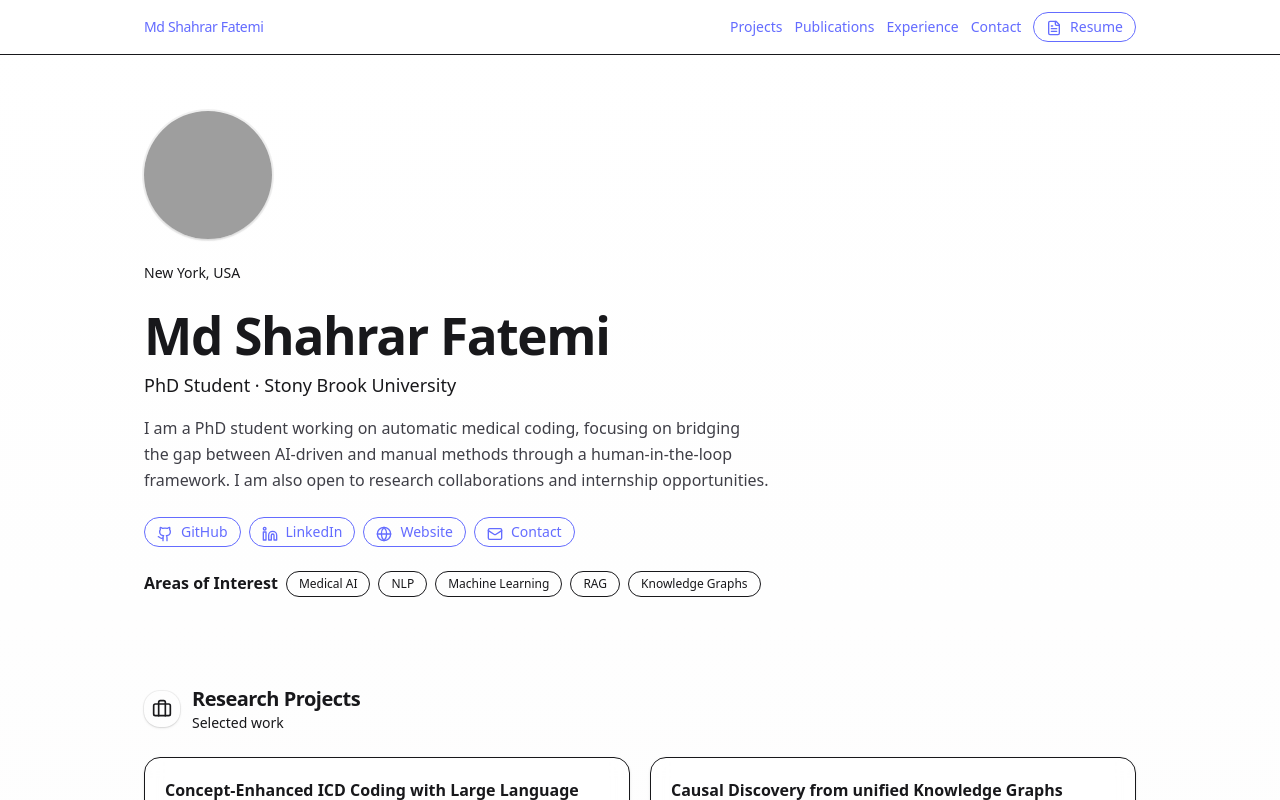
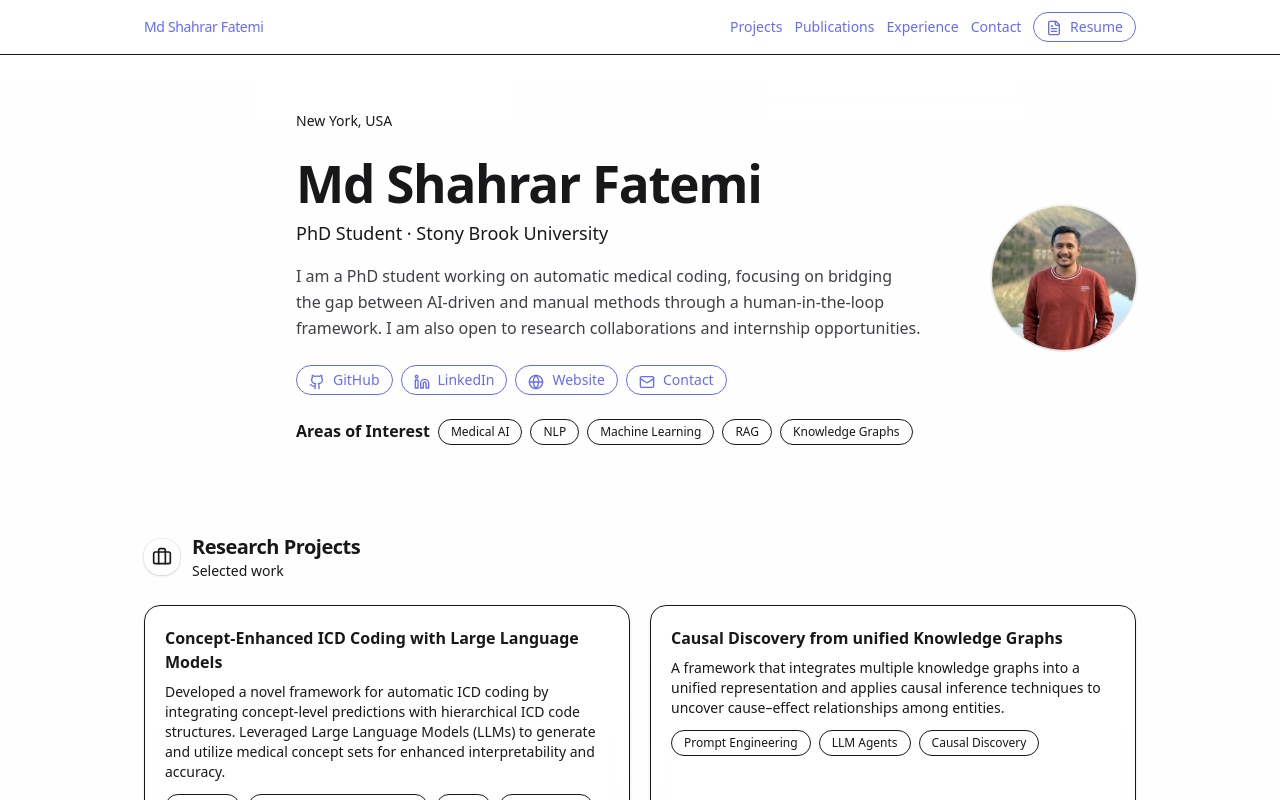
Before and after one commit to shahrarfatemi/shahrarfatemi.github.io, a React (Vite) app in the folder web/: page / in a window 1280 px wide. Shown: the top 800 px of the page. Built offline with nearby package versions, Linux system fonts and the light colour scheme; grey boxes are pictures that could not be loaded.

Commit message:
Refactor hero section layout and image handling

```diff
--- a/web/src/App.jsx
+++ b/web/src/App.jsx
@@ -210,7 +210,7 @@ function PortfolioSite() {
 
       {/* Hero */}
       <section id="home" className="mx-auto max-w-5xl px-4 py-14">
-        <motion.div initial={{ opacity: 0, y: 10 }} animate={{ opacity: 1, y: 0 }} transition={{ duration: 0.6 }}>
+        {/* <motion.div initial={{ opacity: 0, y: 10 }} animate={{ opacity: 1, y: 0 }} transition={{ duration: 0.6 }}>
           <motion.img
             src="https://drive.google.com/file/d/1DhehkL_g07xJUXW_6CZ-PeJoOZ7xEZyz/view?usp=sharing"
             alt="Md Shahrar Fatemi headshot"
@@ -218,8 +218,19 @@ function PortfolioSite() {
             animate={{ opacity: 1, scale: 1, y: 0 }}
             transition={{ duration: 0.5 }}
             className="mb-6 h-28 w-28 rounded-full object-cover ring-2 ring-black/5 shadow-sm dark:ring-white/10 sm:h-32 sm:w-32"
+          /> */}
+          <motion.div
+            initial={{ opacity: 0, y: 10 }}
+            animate={{ opacity: 1, y: 0 }}
+            transition={{ duration: 0.6 }}
+            className="flex flex-col items-start gap-6 sm:flex-row-reverse sm:items-center"
+          >
+          <img
+            src="./head_shot.jpg"
+            alt="Md Shahrar Fatemi headshot"
+            className="h-32 w-32 rounded-full object-cover ring-2 ring-black/5 shadow-sm dark:ring-white/10 sm:h-36 sm:w-36"
           />
-
+          <div>
             <div className="mb-6 text-sm text-muted-foreground">{PROFILE.location}</div>
             <h1 className="mb-2 text-3xl font-semibold tracking-tight sm:text-4xl">{PROFILE.name}</h1>
             <p className="mb-4 text-lg text-muted-foreground">{PROFILE.role}</p>
@@ -237,6 +248,7 @@ function PortfolioSite() {
             <div className="mt-6 flex flex-wrap gap-2">
               <b> Areas of Interest </b>
               {PROFILE.interests.map((s) => (<Chip key={s}>{s}</Chip>))}
+            </div>
           </div>
         </motion.div>
       </section>
```
Lines whose indentation alone changed are shown as unchanged.
